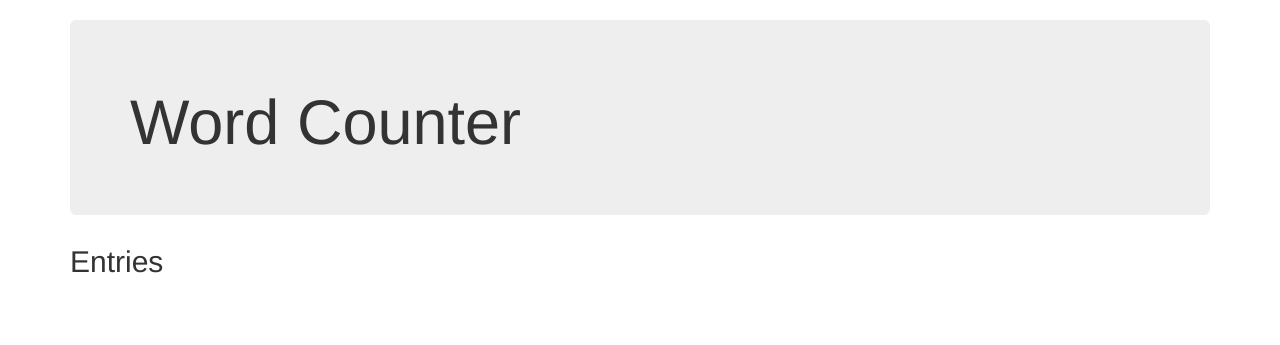
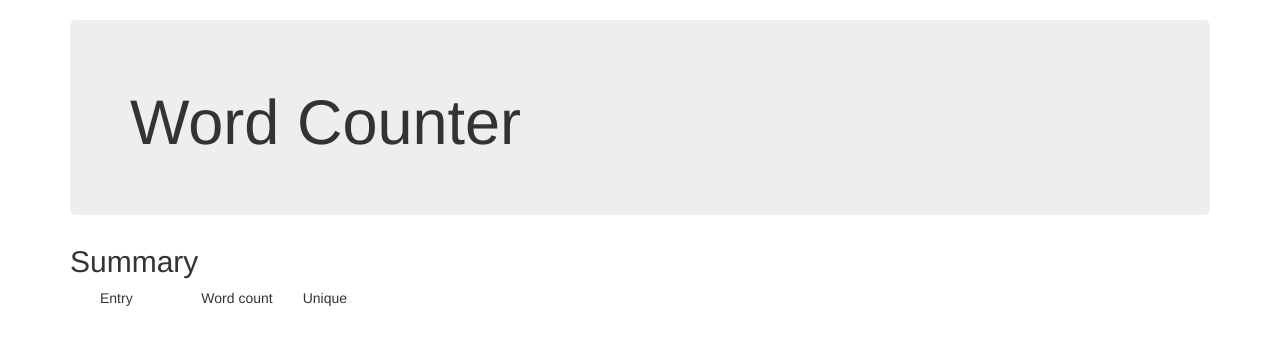
Before and after one commit to TheCDC/journal_app, a Flask app: page /plugins/word_counter in a window 1280 px wide. Shown: the part 54-399 px from the top of the page. Run offline with Flask 2, Linux system fonts and the light colour scheme; the visitor is signed in with stand-in values (Sample User, id 1); data comes from the database, SQL or seed files in the repository; data that the repository does not hold is empty; parts of the project's set-up code (start-up, migrations or seed data) failed here and were passed over; some libraries are stand-ins or nearby versions.

Commit message:
Change Word Counter parsing function structure to allow for more data. Change summary page to accomodate and style it to fit in smaller screens.

```diff
--- a/webapp/journal_plugins/templates/word_counter/index.html
+++ b/webapp/journal_plugins/templates/word_counter/index.html
@@ -7,38 +7,51 @@
         </h1>
     </div>
     <div>
-        <h2>Entries</h2>
+        <h2>Summary</h2>
+        <div class="container container-fluid">
+            <table>
 
-        {% for item in context.objects %}
-        {% if item.output|length > 0 %}
+            <tr class="row">
+                <td class="col col-xs-4">
+                    Entry
+                </td>
+                <td class="col col-xs-4">
+                    Word count
+                </td>
+                <td class="col col-xs-4">
+                    Unique
+                </td>
+            </tr>
 
-        <p>
-        <div class="container container-fluid">
-            <div class="row">
-                <div class="col col-sm-4">
+            {% for item in context.objects %}
+
+
+            <tr class="row">
+                <td class="col col-xs-4">
 
                     <a class="class=" pull-left" href="{{item.entry.url}}">
                     <span class="btn btn-default">
 
-                    {{item.entry.date_human}}
+                    {{item.entry.date_string}}
     </span>
 
                     </a>
-                </div>
-                {% for column in item.output %}
-                <div class="col col-sm-4">
+                </td>
+                <td class="col col-xs-4">
 
-                    {{column.html|safe}}
-                </div>
-                {% endfor %}
-            </div>
+                    {{item.num_words}}
+                </td>
+                <td class="col col-xs-4">
+                    {{item.num_unique_words}}
+                </td>
+            </tr>
+
+
+
+        {% endfor %}
+                            </table>
 
         </div>
-
-        </p>
-
-        {% endif %}
-        {% endfor %}
 
     </div>
 
--- a/webapp/journal_plugins/word_counter/views.py
+++ b/webapp/journal_plugins/word_counter/views.py
@@ -13,9 +13,11 @@ class IndexView(MethodView):
 
     def get_context(self, **kwargs):
         context = dict(plugin=extensions.word_counter.to_dict())
-        objs = [dict(entry=models.journal_entry_schema.dump(obj=e).data,
-                     output=list(extensions.word_counter.parse_entry(e))) for e in self.get_objects(context)]
+        objs = [extensions.word_counter._parse_entry(e) for e in self.get_objects(context)]
         context['objects'] = objs
+        word_sum = [d['num_words'] for d in objs]
+        unique_word_sum = [d['num_unique_words'] for d in objs]
+        summary_obj=dict(num_words=word_sum)
         return context
 
     @flask_login.login_required
```
Also changed, not shown: webapp/journal_plugins/word_counter/__init__.py (+10 -3 lines).
